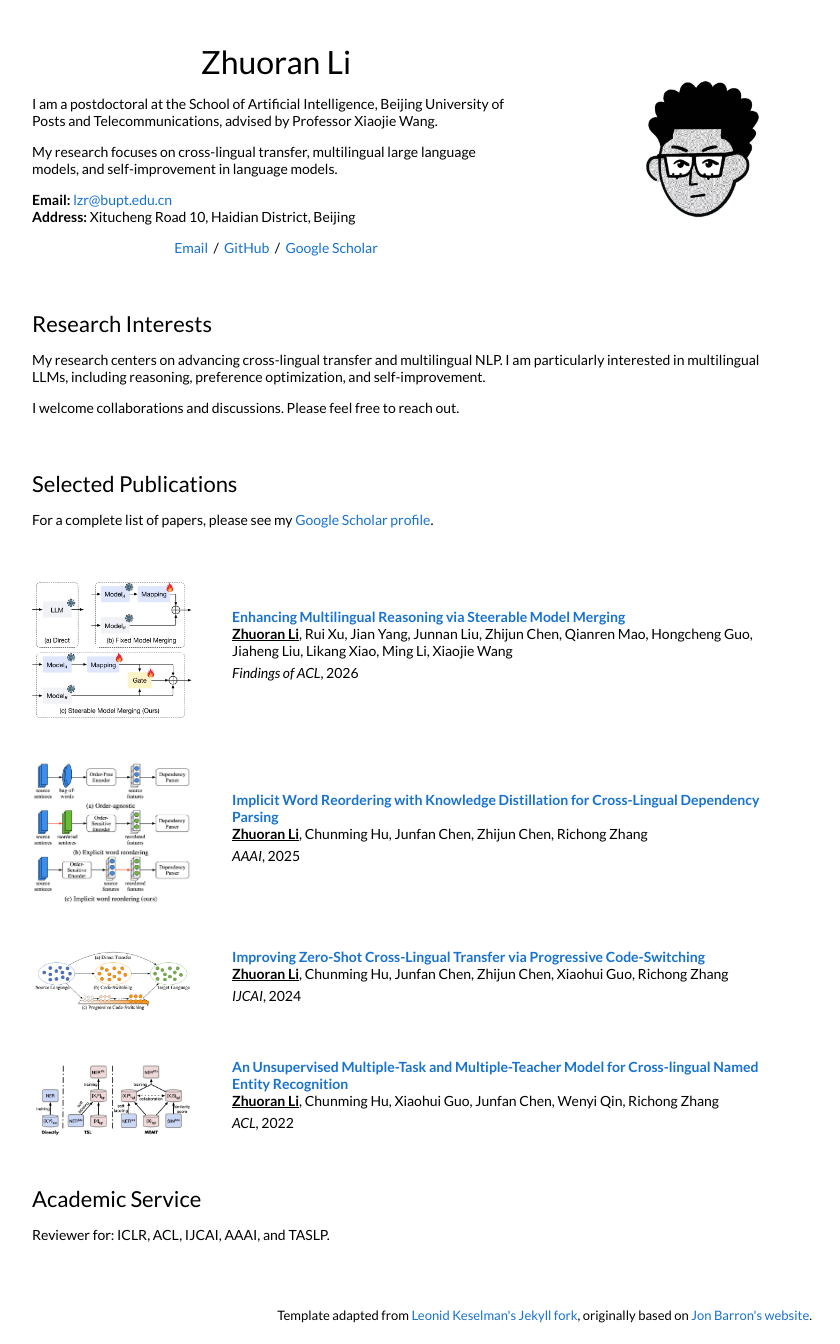
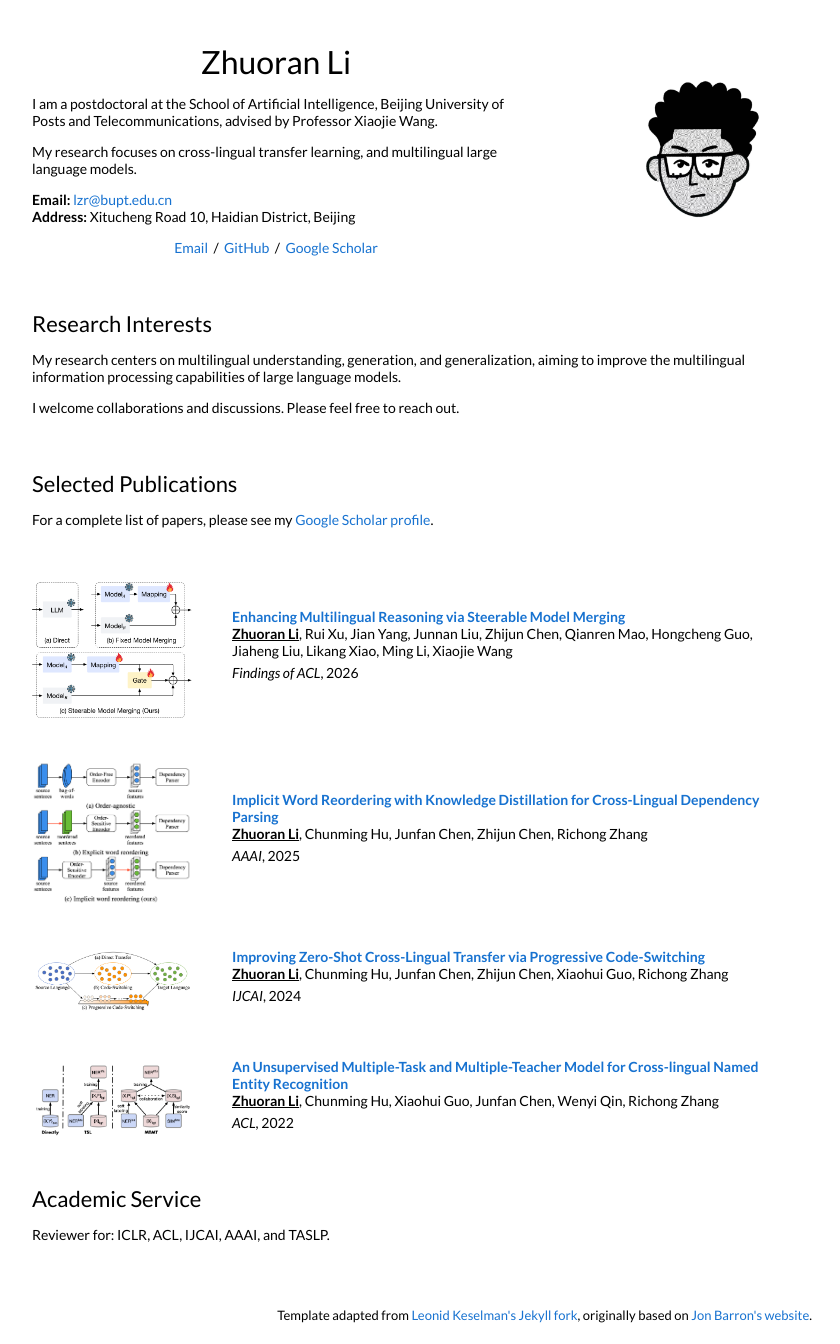
Before and after one commit to lizhuoran-nlp/lizhuoran-nlp.github.io, a Jekyll site: the page built from index.html, in a window 1280 px wide. Shown: the whole page, without its empty margins (228-1068 px from the left). Built offline with Jekyll 4.4.1, drawn with Linux system fonts in a browser that asks for light colours.

Commit message:
Update index.html

```diff
--- a/index.html
+++ b/index.html
@@ -10,7 +10,7 @@ layout: default
         I am a postdoctoral at the {{ site.affiliation }}, advised by Professor Xiaojie Wang.
       </p>
       <p>
-        My research focuses on cross-lingual transfer, multilingual large language models, and self-improvement in language models.
+        My research focuses on cross-lingual transfer learning, and multilingual large language models.
       </p>
       <p>
         <strong>Email:</strong> <a href="mailto:{{ site.email }}">{{ site.email }}</a><br>
@@ -33,7 +33,7 @@ layout: default
     <td style="padding:2.5%;width:100%;vertical-align:middle;">
       <h2>Research Interests</h2>
       <p>
-        My research centers on advancing cross-lingual transfer and multilingual NLP. I am particularly interested in multilingual LLMs, including reasoning, preference optimization, and self-improvement.
+      My research centers on multilingual understanding, generation, and generalization, aiming to improve the multilingual information processing capabilities of large language models.
       </p>
       <p>
         I welcome collaborations and discussions. Please feel free to reach out.
```
